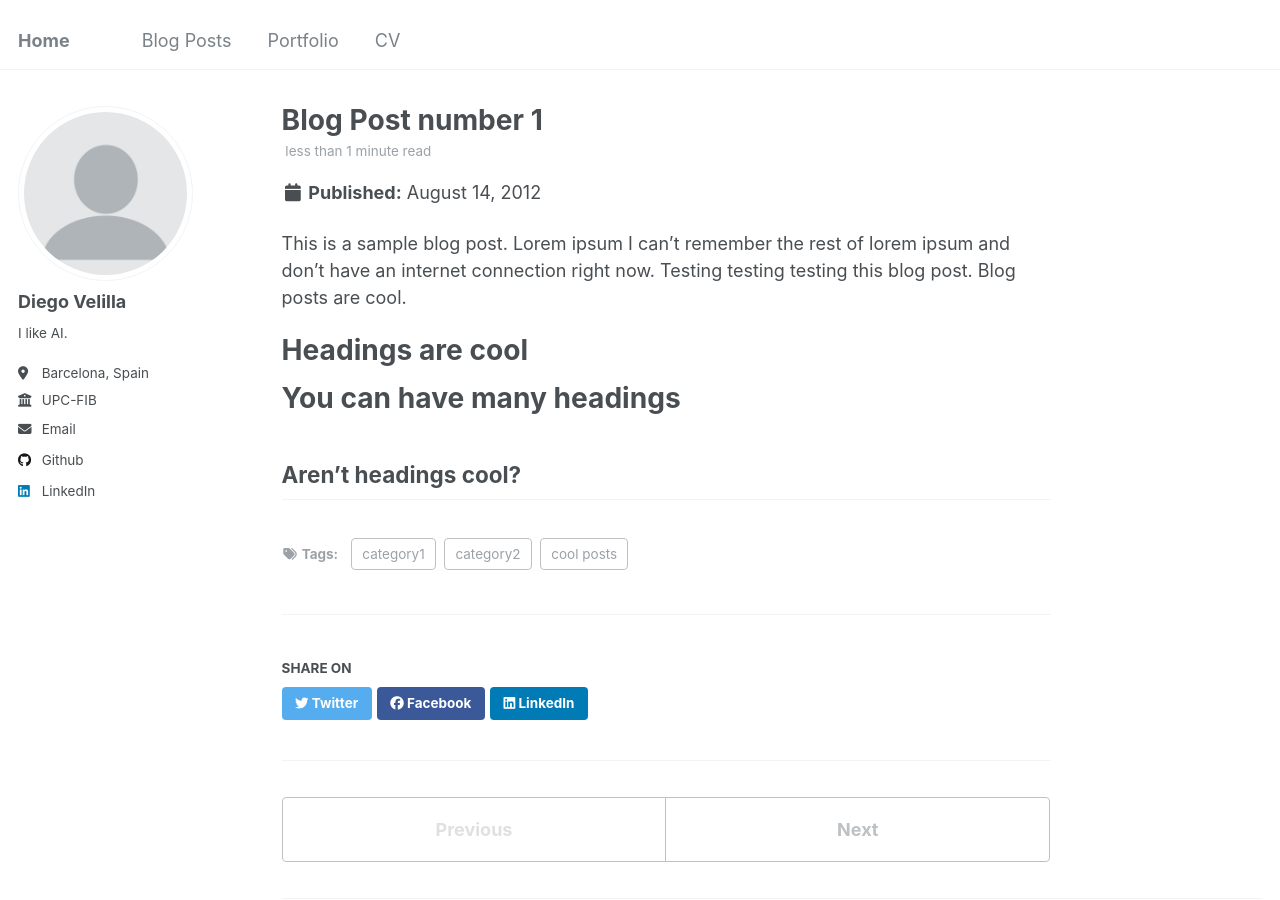
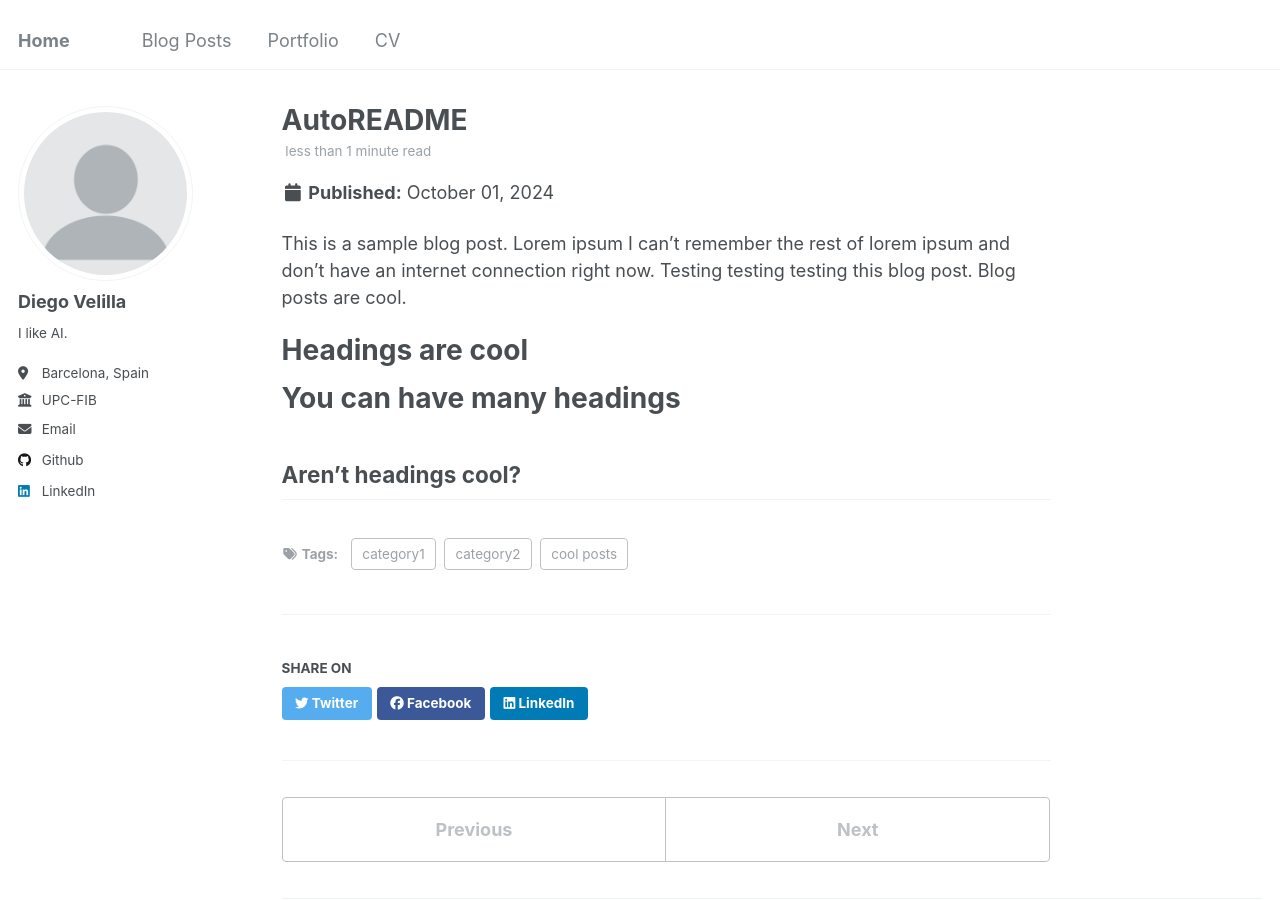
Before and after one commit to diegovelilla/diegovelilla.github.io, a Jekyll site: the page built from _posts/2012-08-14-blog-post-1.md, in a window 1280 px wide and 900 px high. Built offline with Jekyll 4.4.1, drawn with Linux system fonts in a browser that asks for light colours.

Commit message:
Update 2012-08-14-blog-post-1.md

```diff
--- a/_posts/2012-08-14-blog-post-1.md
+++ b/_posts/2012-08-14-blog-post-1.md
@@ -1,7 +1,7 @@
 ---
-title: 'Blog Post number 1'
-date: 2012-08-14
-permalink: /posts/2012/08/blog-post-1/
+title: 'AutoREADME'
+date: 2024-10-01
+permalink: /posts/2024/10/blog-post-1/
 tags:
   - cool posts
   - category1
```
